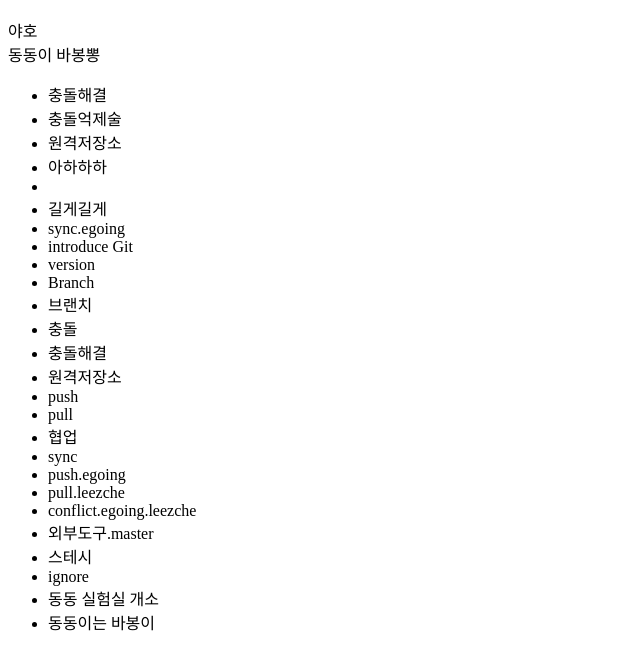
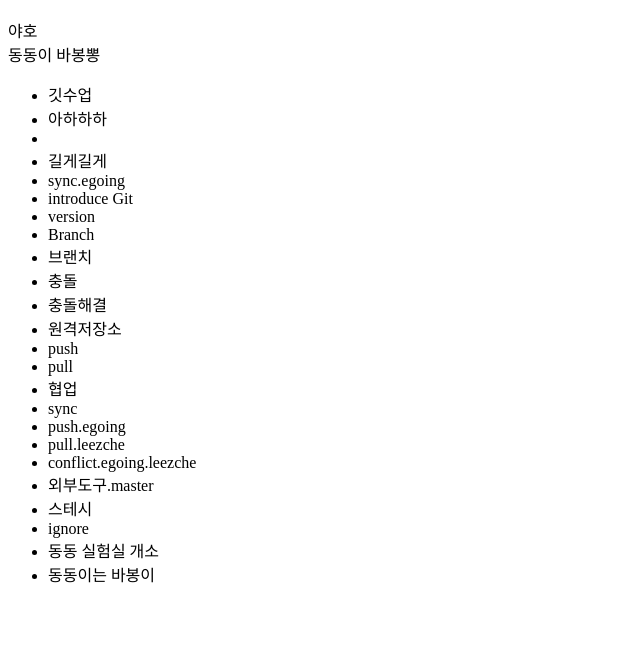
Before and after one commit to brunoid/followup_git, a plain HTML site: page index.html in a window 1280 px wide. Shown: the part 57-726 px from the top of the page, without its empty margins (0-640 px from the left). Drawn offline with Linux system fonts and the light colour scheme.

Commit message:
깃수업추기

```diff
--- a/index.html
+++ b/index.html
@@ -10,9 +10,7 @@
         <div>야호</div>
         <div>동동이 바봉뽕</div>
         <ul>
-            <li>충돌해결</li>
-            <li>충돌억제술</li>
-            <li>원격저장소</li>
+            <li>깃수업</li>
             <li>아하하하<li>
             <li>길게길게</li>
             <li>sync.egoing</li>
```
